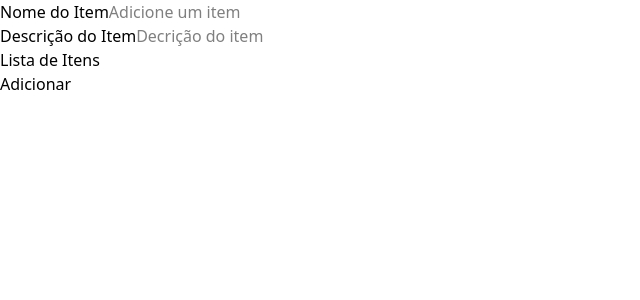
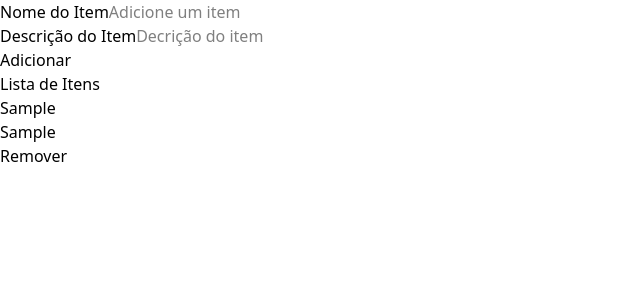
Before and after one commit to matsoaresp/tarefas-front, a Next.js app: page /listar-itens in a window 1280 px wide. Both pictures are taken after typing "Sample", "Sample" into the empty fields and a click on the button "Adicionar". Shown: the top 300 px of the page, without its empty margins (0-640 px from the left). Built offline with nearby package versions, Linux system fonts and the light colour scheme.

Commit message:
feat: remocao de itens

```diff
--- a/src/app/(pratica)/listar-itens/components/ListarItens.tsx
+++ b/src/app/(pratica)/listar-itens/components/ListarItens.tsx
@@ -28,7 +28,13 @@ export function ListarItens() {
         setDescription("");
     }
 
+    const handleRemoveItens = (id: number) => {
 
+        const remove = itens.filter((i) => i.id !== id)
+        setItens(remove)
+        localStorage.setItem("itens", JSON.stringify(remove))
+
+    }
     return (
         <div>
             <div>
@@ -49,6 +55,15 @@ export function ListarItens() {
                 value={description}
                 onChange={(e) => setDescription(e.target.value)}
                 type="text" />
+
+
+                <div>
+                    <button
+                        onClick={() => handleAddItens()}
+                    >
+                        Adicionar
+                    </button>
+                </div>
             <div>
 
                 <div>
@@ -58,15 +73,38 @@ export function ListarItens() {
                         </h2>
                     </div>
 
+                  {itens.length === 0 ? (
+                    <div>
+                        <p>Nenhum item por aqui ainda</p>
+                    </div>
+                  ): (
+                    <ul>
+                    {itens.map((item) => (
+                        <li
+                            key={item.id}
+                        >
+                        <div>
+                        <div>
+                            {item.name}
+                        </div>
+                        <div>
+                            {item.description}
+                        </div>
+                        </div>
 
 
+                        <button
+                    type="button"
+                    onClick={() => handleRemoveItens(item.id)}
+                    >
+                        Remover
+                    </button>
 
-                    <button
-                        type="button"
-                        onClick={() => handleAddItens()}
-                    >
-                        Adicionar
-                    </button>
+                        </li>
+                    ))}
+
+                    </ul>
+                  )}
                 </div>
             </div>
         </div>
```
